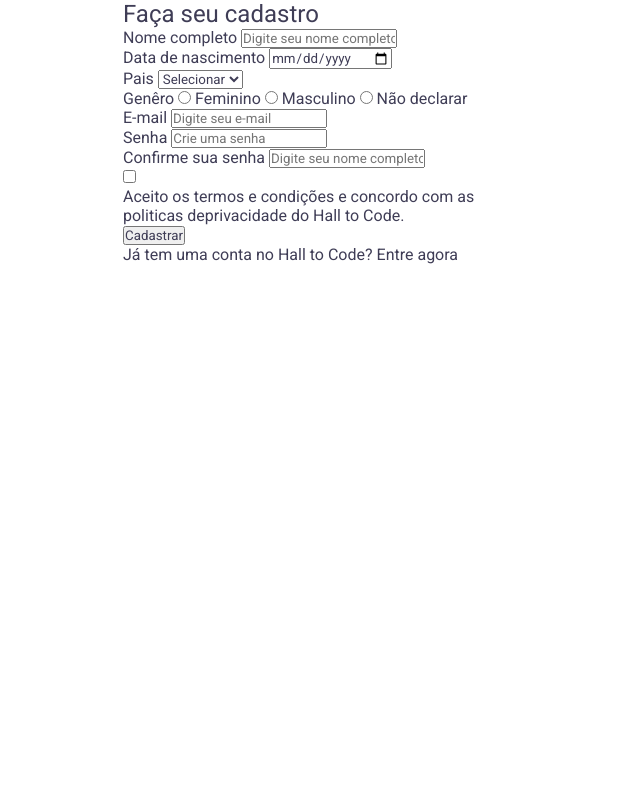
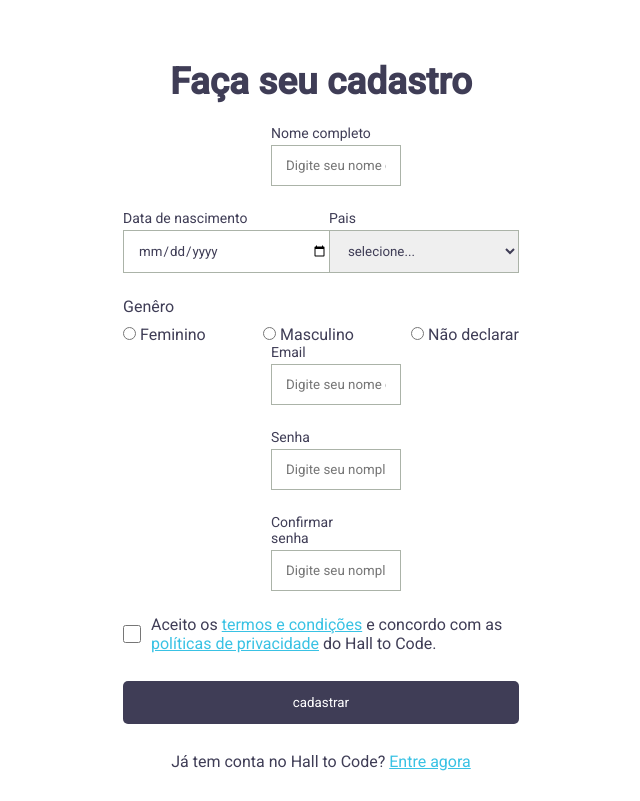
Before and after one commit to tgosgoncalves/formulario-de-cadastro, a plain HTML site: page formulario-html/index.html in a window 1280 px wide. Shown: the whole page, without its empty margins (319-959 px from the left). Drawn offline with Linux system fonts and the light colour scheme.

Commit message:
Add
CSS and New folders

```diff
--- a/formulario-html/index.html
+++ b/formulario-html/index.html
@@ -11,77 +11,95 @@
     <link rel="preconnect" href="https://fonts.gstatic.com" crossorigin>
     <link href="https://fonts.googleapis.com/css2?family=Roboto:ital,wght@0,400;0,500;1,700&display=swap"
         rel="stylesheet">
+    <link rel="stylesheet" href="styles.css">
 
-    <link href="./styles.css" rel="stylesheet" <link href="./termos.html" rel="termos.html" id="identificador" </head>
+</head>
 
 
 <body>
     <section class="container">
         <form class="form">
 
-            <h1 class="title">Faça seu cadastro </h1>
+            <h1 class="title">Faça seu cadastro</h1>
 
             <div class="box">
                 <label class="label-field" for="name-field">Nome completo</label>
-                <input type="text" placeholder="Digite seu nome completo" id="name-field" required>
+                <input type="text" placeholder="Digite seu nome completo" id="name-field" class="field-input"
+                    required />
             </div>
 
-            <div class="box-date">
-                <label class="label-date" for="start-date">Data de nascimento</label>
-                <input type="date" id="start-date" id="start-date">
+
+
+            <div class="doble-box">
+
+                <div class="box space-between">
+                    <label class="label-field">Data de nascimento</label>
+                    <input type="date" class="field-input" />
+                </div>
+
+                <div class="box space-between">
+                    <label class="label-field">Pais</label>
+                    <select class="select">
+                        <option>selecione...</option>
+                        <option>Brasil</option>
+                        <option>Argentina</option>
+                        <option>Paraguai</option>
+                    </select>
+                </div>
             </div>
 
-            <div class="box-country">
-                <label class="label-country" for="select-country">Pais</label>
-                <select>
-                    <option>Selecionar</option>
-                    <option>Brasil</option>
-                    <option>Argentina</option>
-                    <option>Chile</option>
-                </select>
-            </div>
             <div class="box-genre">
-                <label class="label-genre" for="select-genre">Genêro</label>
-                <input type="radio" name="input-genre" id>
-                Feminino
-                <input type="radio" name="input-genre" id>
-                Masculino
-                <input type="radio" name="input-genre" id>
-                Não declarar
+                <span class="genre-title">Genêro</span>
+                <div class="options-genre">
+                    <div class="select-genre">
+                        <input type="radio" name="input-genre" id="" />
+                        <label>Feminino</label>
+                    </div>
+
+                    <div class="select-genre">
+                        <input type="radio" name="input-genre" id="" />
+                        <label>Masculino</label>
+                    </div>
+
+                    <div class="select-genre">
+                        <input type="radio" name="input-genre" id="" />
+                        <label>Não declarar</label>
+                    </div>
+
+                </div>
             </div>
 
-            <div class="box-email">
-                <label class="label-email" for="email-field">E-mail</label>
-                <input type="text" placeholder="Digite seu e-mail">
+            <div class="box">
+                <label class="label-field">Email</label>
+                <input type="text" placeholder="Digite seu nome completo" class="field-input" />
+
             </div>
 
-            <div class="box-password">
-                <label class="label-password" for="password-field">Senha</label>
-                <input type="password" placeholder="Crie uma senha">
+            <div class="box">
+                <label class="label-field">Senha</label>
+                <input type="password" placeholder="Digite seu nompleto" class="field-input" />
             </div>
 
-            <div class="box-check-password">
-                <label class="label-check-password" for="check-password">Confirme sua senha</label>
-                <input type="password" placeholder="Digite seu nome completo">
+            <div class="box">
+                <label class="label-field">Confirmar senha</label>
+                <input type="password" placeholder="Digite seu nompleto" class="field-input" />
             </div>
 
 
             <div class="terms">
-                <input class="input-check" type="checkbox">
+                <input type="checkbox" class="checkbox-field" />
                 <p>
-                    <id rel="identificador">Aceito os termos e condições</id> e concordo com as politicas deprivacidade
-                    do
-                    Hall to Code.
+                    Aceito os <a href="./termos.html">termos e condições</a> e concordo com as <a href="#">políticas de
+                        privacidade</a> do Hall to Code.
                 </p>
             </div>
 
-            <button class="button" form="text-button">Cadastrar</button>
+            <button class="button">cadastrar</button>
 
-            <p>
-                Já tem uma conta no Hall to Code? Entre agora
-            </p>
+            <P class="account">Já tem conta no Hall to Code? <a href="./login.html">Entre agora</a> </P>
+
+
         </form>
-
     </section>
 </body>
 
--- a/formulario-html/styles.css
+++ b/formulario-html/styles.css
@@ -1,9 +1,11 @@
 *{
     margin: 0;
     padding: 0;
+    font-weight: 400;
+
     color: #3f3d56;
     font-family: 'Roboto', sans-serif;
-    font-weight: 400;
+
 }
 
 body{
@@ -11,23 +13,98 @@ body{
     justify-content: center;
 }
 
-.container{
+.form{
     display: flex;
     flex-direction: column;
+    align-items: center;
+
     max-width: 396px;
+    width: 100%;
 }
 
+.title{
+    font-weight: 700;
+    font-size: 37px;
+    margin: 60px 0 22px 0;
+}
 
+.doble-box, .options-genre{
+    display: flex;
+    justify-content: space-between;
 
+    width: 100%;
+}
 
+.box{
+    display: flex;
+    flex-direction: column;
+    width: 100px;
 
+    margin-bottom: 24px;
+}
 
+.space-between{
+    width: 48%;
+}
 
+.label-field{
+    font-size: 14px;
+    margin-bottom: 4px;
+}
 
+.field-input, .select{
+    width: 100%;
+    border: 1px solid #abb3a8;
 
+    padding: 12px 14px;
+}
 
+.box-genre{
+    display: flex;
+    flex-direction: column;
 
+    width: 100%;
+}
 
+.genre-title{
+    margin-bottom: 9px;
+}
+
+.terms{
+    display: flex;
+    margin-bottom: 28px;
+    border-radius: 0;
+}
+
+.checkbox-field{
+    margin-right: 10px;
+    min-width: 18px;
+
+}
+
+a{
+    color: #39c2e4;
+}
+
+.button{
+    width: 100%;
+    background-color: #3f3d56;
+    color: #ffffff;
+    border: 0;
+    padding: 14px 0;
+    margin-bottom: 28px;
+    border-radius: 5px;
+
+    transition-duration: 300ms;
+}
+
+.button:hover{
+    background-color: #3f3d56a4;
+}
+
+.account{
+    margin-bottom: 30px;
+}
 
 
 
@@ -61,9 +138,7 @@ body {
     font-weight: 700;
 }
 
-.label-field{
-    font-size: 14px;
-}
+
 
 .box{
     display: flex;
```
Also changed, not shown: formulario-html/login.html (added, +1 -0 lines).
